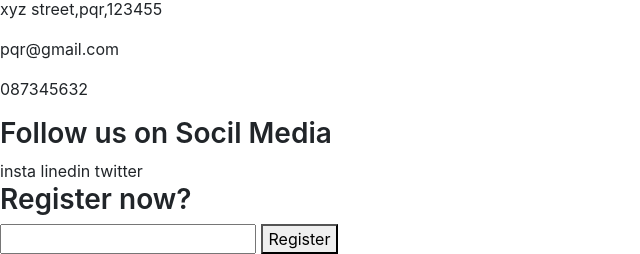
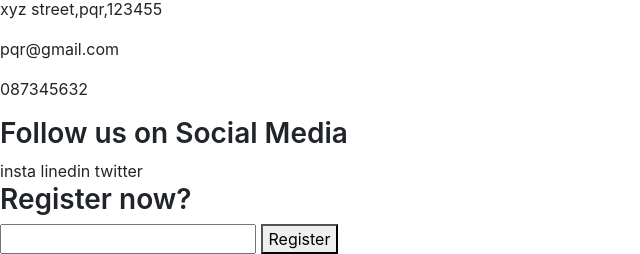
Before and after one commit to kevin1043/virtual-cancer-care, a Django app: page / in a window 1280 px wide. Shown: the part 1955-2209 px from the top of the page, without its empty margins (0-640 px from the left). Run offline with Django 3.2, Linux system fonts and the light colour scheme; some libraries are stand-ins or nearby versions.

Commit message:
correction

```diff
--- a/project/vcc_app/templates/vcc_app/index.html
+++ b/project/vcc_app/templates/vcc_app/index.html
@@ -212,7 +212,7 @@
                 </div>
                 <div>
                     <h3>
-                        Follow us on Socil Media
+                        Follow us on Social Media
                     </h3>
                     <div>
                         <a>insta</a>
```
